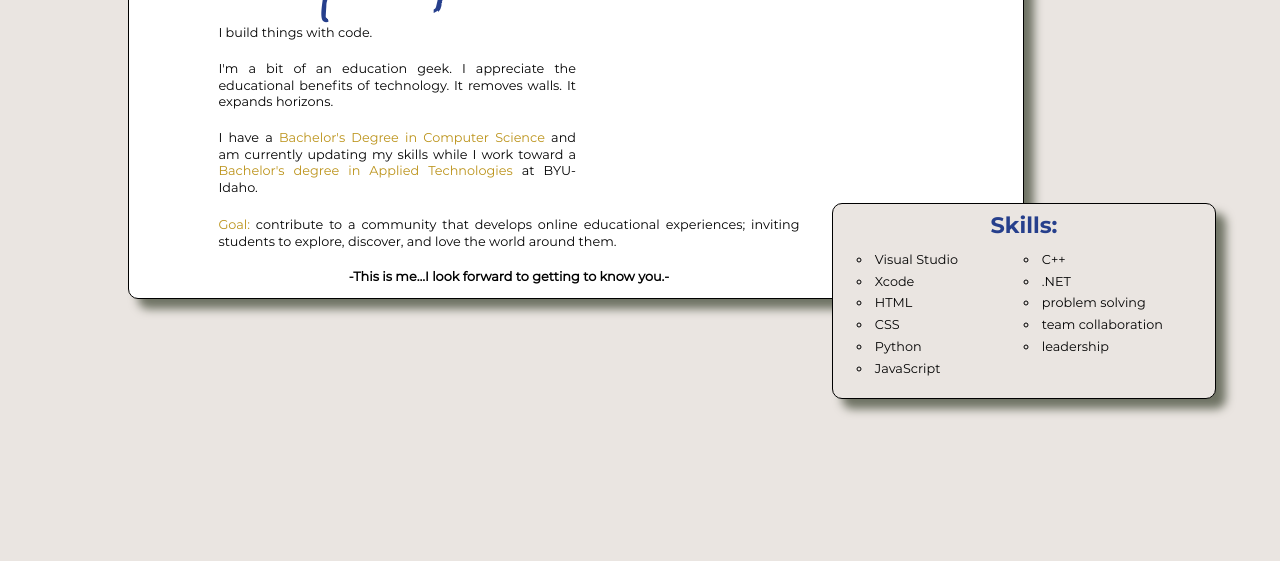
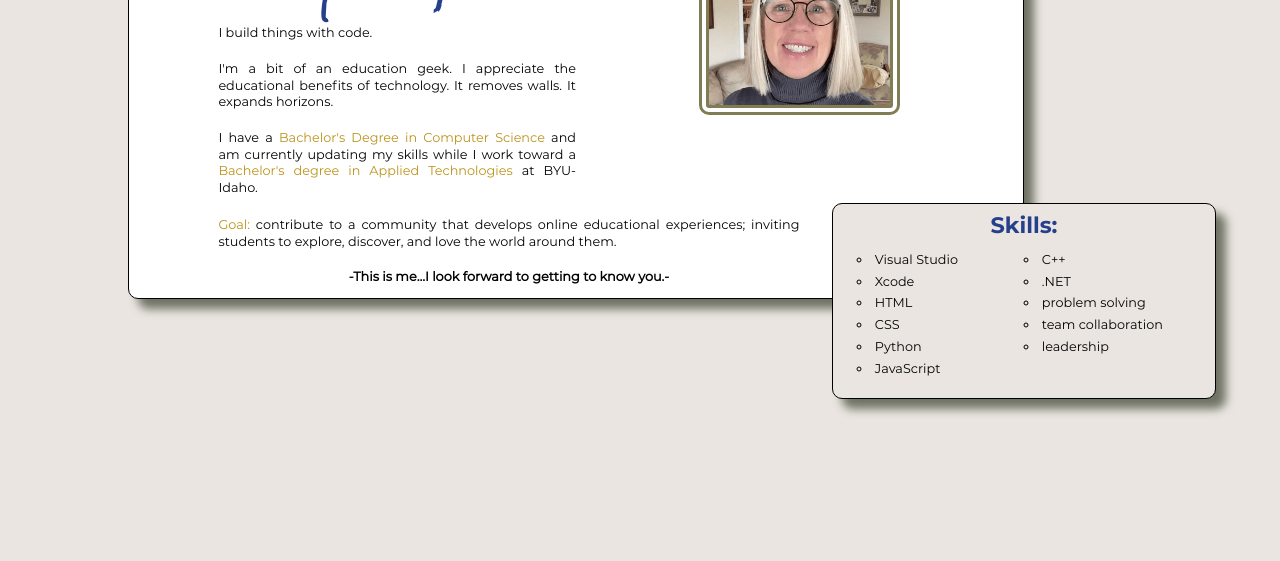
Before and after one commit to MargoAston/talking_about_me, a plain HTML site: page index.html in a window 1280 px wide. Shown: the part 203-764 px from the top of the page. Drawn offline with Linux system fonts and the light colour scheme.

Commit message:
img update

```diff
--- a/index.html
+++ b/index.html
@@ -57,7 +57,7 @@
             </h3>
 
             <div class="col2">
-                <img src="images/rsz_31me.png>" alt="Margo Aston" />
+                <img src="images/rsz_31me.png" alt="Margo Aston" />
             </div>
         </section>
 
```
